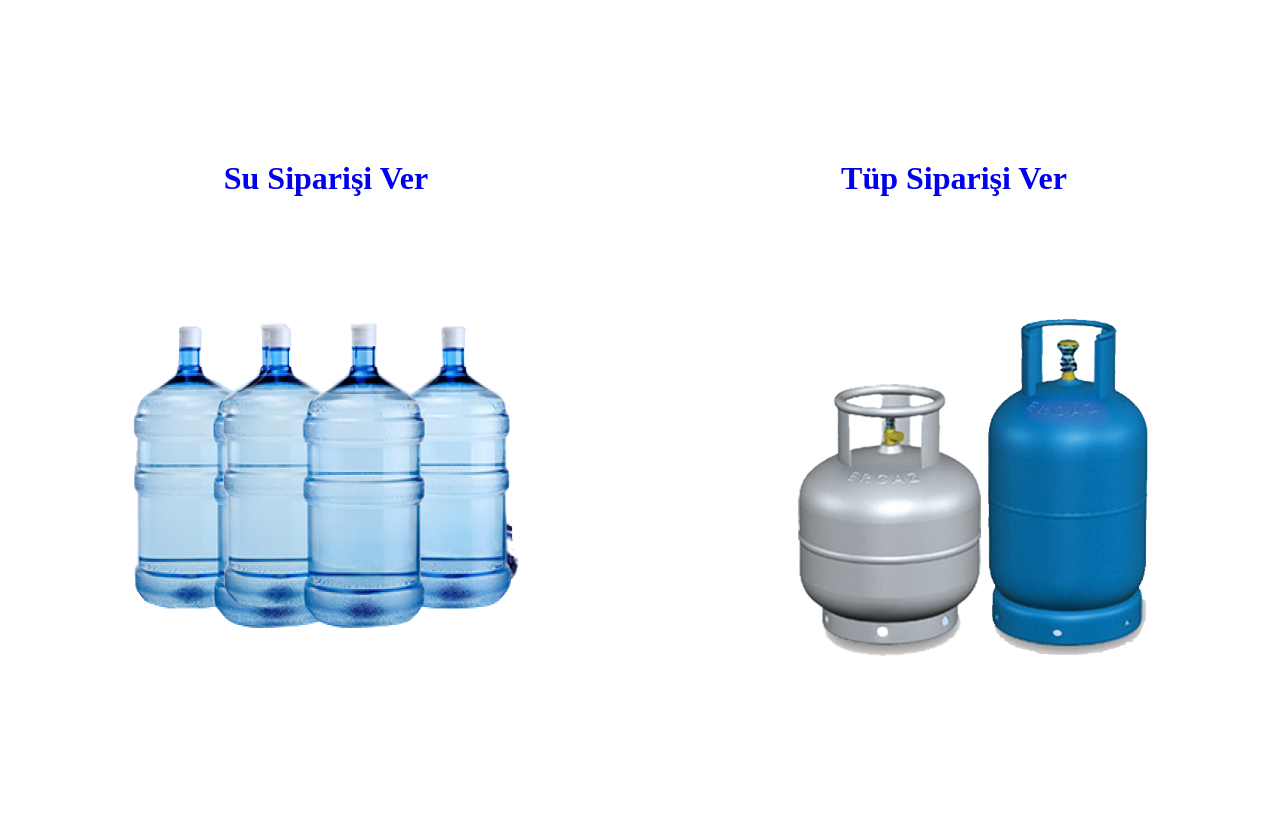
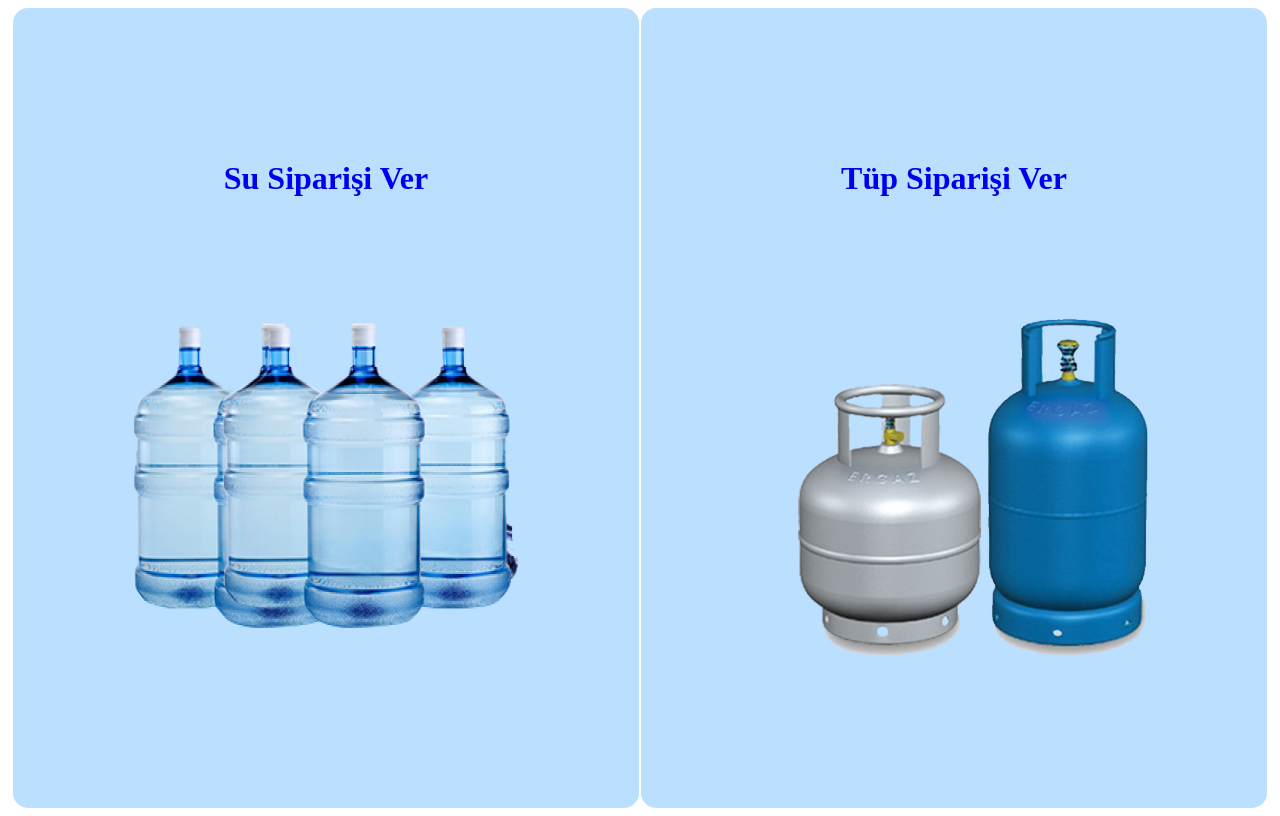
Before and after one commit to aydemir98/nurgul-ticaret, a PHP site: page / in a window 1280 px wide. Run offline with PHP 8.4, Linux system fonts and the light colour scheme.

Commit message:
Update style.css

```diff
--- a/css/style.css
+++ b/css/style.css
@@ -11,6 +11,7 @@
   align-items: center; /* Yatayda ortalama yap */
   height: 100vh; /* Sayfa yüksekliği kadar genişlik */
   margin-left: 2px; /* soldan boşluk bıraktık*/
+  background-color: #bbdfff; /* box'lara arkaplan rengi verdik */
 }
 .box:hover {
   box-shadow: 5px 5px 10px rgba(0, 0, 0, 0.7); /* divlerin üzerine gelince gölge veren kod */
```
